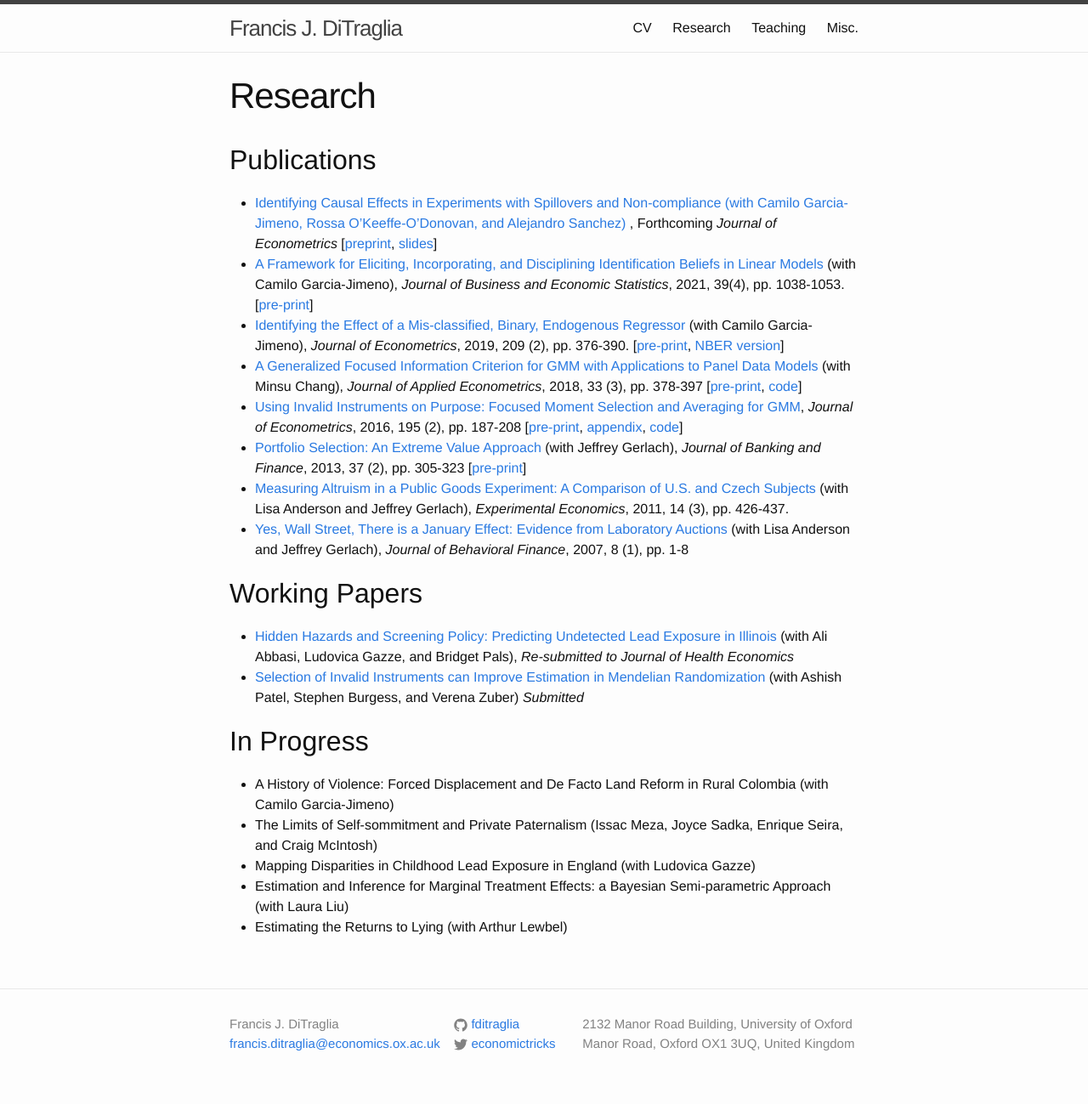
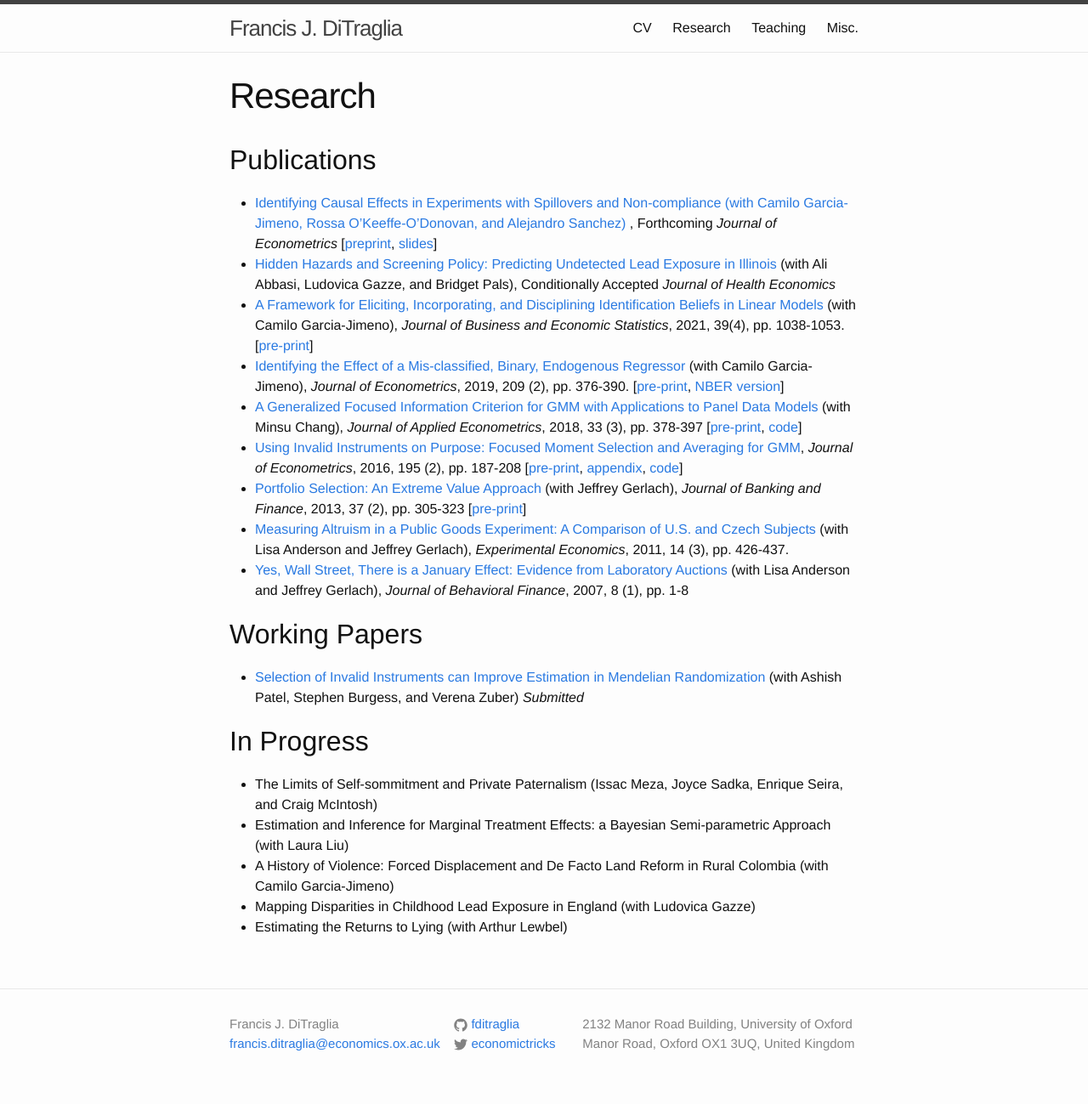
Before and after one commit to fditraglia/fditraglia.github.io, a Jekyll site: the page built from research.md, in a window 1280 px wide. Shown: the whole page at 85% size. Built offline with Jekyll 4.4.1, drawn with Linux system fonts in a browser that asks for light colours; some of the changed lines change nothing that is shown.

Commit message:
update status of paper

```diff
--- a/research.md
+++ b/research.md
@@ -9,6 +9,7 @@
 ## Publications
 
 - [Identifying Causal Effects in Experiments with Spillovers and Non-compliance (with Camilo Garcia-Jimeno, Rossa O'Keeffe-O'Donovan, and Alejandro Sanchez)](https://doi.org/10.1016/j.jeconom.2023.01.008) , Forthcoming *Journal of Econometrics* [[preprint](https://ditraglia.com/pdf/spillovers-paper.pdf), [slides](https://ditraglia.com/pdf/spillovers-slides.pdf)]
+- [Hidden Hazards and Screening Policy: Predicting Undetected Lead Exposure in Illinois](https://ditraglia.com/pdf/lead-JHE.pdf) (with Ali Abbasi, Ludovica Gazze, and Bridget Pals), Conditionally Accepted *Journal of Health Economics*
 - [A Framework for Eliciting, Incorporating, and Disciplining Identification Beliefs in Linear Models](https://doi.org/10.1080/07350015.2020.1753528) (with Camilo Garcia-Jimeno), *Journal of Business and Economic Statistics*, 2021, 39(4), pp. 1038-1053. [[pre-print](http://ditraglia.com/pdf/DiTraglia-Garcia-Jimeno-2019.pdf)]
 - [Identifying the Effect of a Mis-classified, Binary, Endogenous Regressor](https://www.sciencedirect.com/science/article/pii/S0304407619300181) (with Camilo Garcia-Jimeno), *Journal of Econometrics*, 2019, 209 (2), pp. 376-390. [[pre-print](http://ditraglia.com/pdf/binary-regressor-final.pdf), [NBER version](http://ditraglia.com/pdf/DiTraglia_Garcia-Jimeno_2017b.pdf)]
 - [A Generalized Focused Information Criterion for GMM with Applications to Panel Data Models](https://onlinelibrary.wiley.com/doi/10.1002/jae.2614) (with Minsu Chang), *Journal of Applied Econometrics*, 2018, 33 (3), pp. 378-397 [[pre-print](http://ditraglia.com/pdf/GFIC_paper.pdf), [code](https://github.com/fditraglia/gfic)]
@@ -18,13 +19,12 @@
 - [Yes, Wall Street, There is a January Effect: Evidence from Laboratory Auctions](http://www.tandfonline.com/doi/abs/10.1080/15427560709337012) (with Lisa Anderson and Jeffrey Gerlach), *Journal of Behavioral Finance*, 2007, 8 (1), pp. 1-8
 
 ## Working Papers
-- [Hidden Hazards and Screening Policy: Predicting Undetected Lead Exposure in Illinois](https://ditraglia.com/pdf/lead-JHE.pdf) (with Ali Abbasi, Ludovica Gazze, and Bridget Pals), *Re-submitted to Journal of Health Economics*
 - [Selection of Invalid Instruments can Improve Estimation in Mendelian Randomization](https://arxiv.org/abs/2107.01513) (with Ashish Patel, Stephen Burgess, and Verena Zuber) *Submitted*
 
 ## In Progress
+- The Limits of Self-sommitment and Private Paternalism (Issac Meza, Joyce Sadka, Enrique Seira, and Craig McIntosh)
+- Estimation and Inference for Marginal Treatment Effects: a Bayesian Semi-parametric Approach (with Laura Liu)
 - A History of Violence: Forced Displacement and De Facto Land Reform in Rural Colombia (with Camilo Garcia-Jimeno)
-- The Limits of Self-sommitment and Private Paternalism (Issac Meza, Joyce Sadka, Enrique Seira, and Craig McIntosh)
 - Mapping Disparities in Childhood Lead Exposure in England (with Ludovica Gazze)
-- Estimation and Inference for Marginal Treatment Effects: a Bayesian Semi-parametric Approach (with Laura Liu)
 - Estimating the Returns to Lying (with Arthur Lewbel)
 <!--- Nonparametric Analysis of Labor Supply Using Gaussian Process Regression (with Ian Crawford)-->
```
Also changed, not shown: 1 other file.
